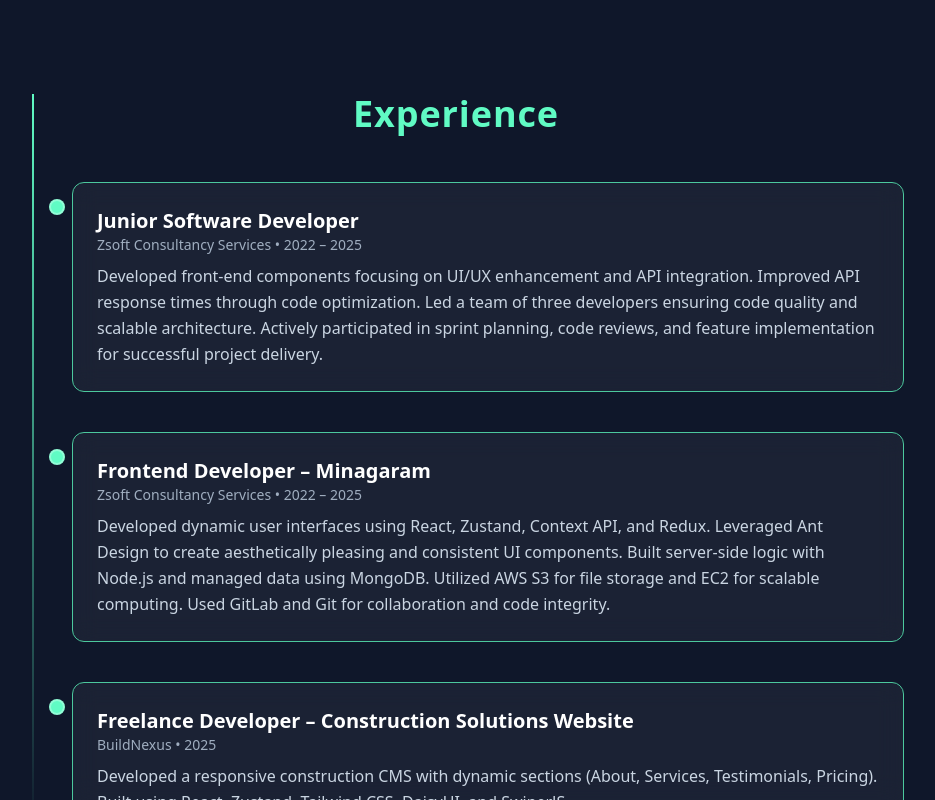
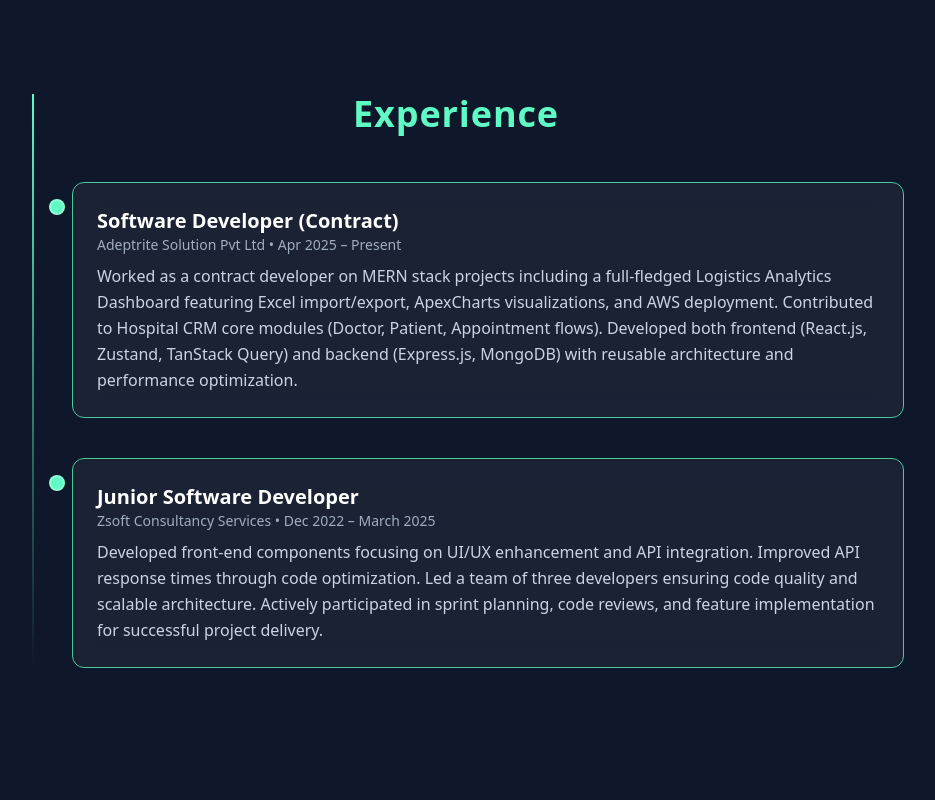
Before and after one commit to Muthu-amu/portfolio, a React (Vite) app: page / in a window 1280 px wide. Shown: the part 2000-2800 px from the top of the page, without its empty margins (184-1119 px from the left). Built offline with nearby package versions, Linux system fonts and the light colour scheme.

Commit message:
Experience, About and cv updated

```diff
--- a/src/components/About.jsx
+++ b/src/components/About.jsx
@@ -5,8 +5,8 @@ const About = () => {
         <h2 className="text-4xl font-bold tracking-wide text-[#60fbc4]">About Me</h2>
 
         <p className="text-lg leading-relaxed">
-          I'm <strong>A. Muthupandi</strong>, a passionate Junior Software Developer with 2.3 years of hands-on
-          experience, especially in React.js. I specialize in modern web technologies including React.js, Node.js, Tailwind CSS, and AWS.
+          I'm <strong>A. Muthupandi</strong>, a passionate Software Developer with 3 years of hands-on
+          experience, especially in React.js. I specialize in modern web technologies including React.js, Node.js, express.js, MongoDB, and AWS.
         </p>
 
         <p className="text-base">
--- a/src/components/Experience.jsx
+++ b/src/components/Experience.jsx
@@ -2,25 +2,26 @@ import { motion } from "framer-motion";
 
 const experienceData = [
   {
+    role: "Software Developer (Contract)",
+    company: "Adeptrite Solution Pvt Ltd",
+    period: "Apr 2025 – Present",
+    description:
+      "Worked as a contract developer on MERN stack projects including a full-fledged Logistics Analytics Dashboard featuring Excel import/export, ApexCharts visualizations, and AWS deployment. Contributed to Hospital CRM core modules (Doctor, Patient, Appointment flows). Developed both frontend (React.js, Zustand, TanStack Query) and backend (Express.js, MongoDB) with reusable architecture and performance optimization.",
+  },
+  {
     role: "Junior Software Developer",
     company: "Zsoft Consultancy Services",
-    period: "2022 – 2025",
+    period: "Dec 2022 – March 2025",
     description:
       "Developed front-end components focusing on UI/UX enhancement and API integration. Improved API response times through code optimization. Led a team of three developers ensuring code quality and scalable architecture. Actively participated in sprint planning, code reviews, and feature implementation for successful project delivery.",
   },
-  {
-  role: "Frontend Developer – Minagaram",
-  company: "Zsoft Consultancy Services",
-  period: "2022 – 2025",
-  description: "Developed dynamic user interfaces using React, Zustand, Context API, and Redux. Leveraged Ant Design to create aesthetically pleasing and consistent UI components. Built server-side logic with Node.js and managed data using MongoDB. Utilized AWS S3 for file storage and EC2 for scalable computing. Used GitLab and Git for collaboration and code integrity.",
-},
-  {
-    role: "Freelance Developer – Construction Solutions Website",
-    company: "BuildNexus",
-    period: "2025",
-    description:
-      "Developed a responsive construction CMS with dynamic sections (About, Services, Testimonials, Pricing). Built using React, Zustand, Tailwind CSS, DaisyUI, and SwiperJS.",
-  },
+  // {
+  //   role: "Frontend Developer – Construction Solutions Website",
+  //   company: "BuildNexus",
+  //   period: "2025",
+  //   description:
+  //     "Developed a responsive construction CMS with dynamic sections (About, Services, Testimonials, Pricing). Built using React, Zustand, Tailwind CSS, DaisyUI, and SwiperJS.",
+  // },
 ];
 
 const Experience = () => {
```
Also changed, not shown: 1 other file (tests, documents, lock files or other folders).
